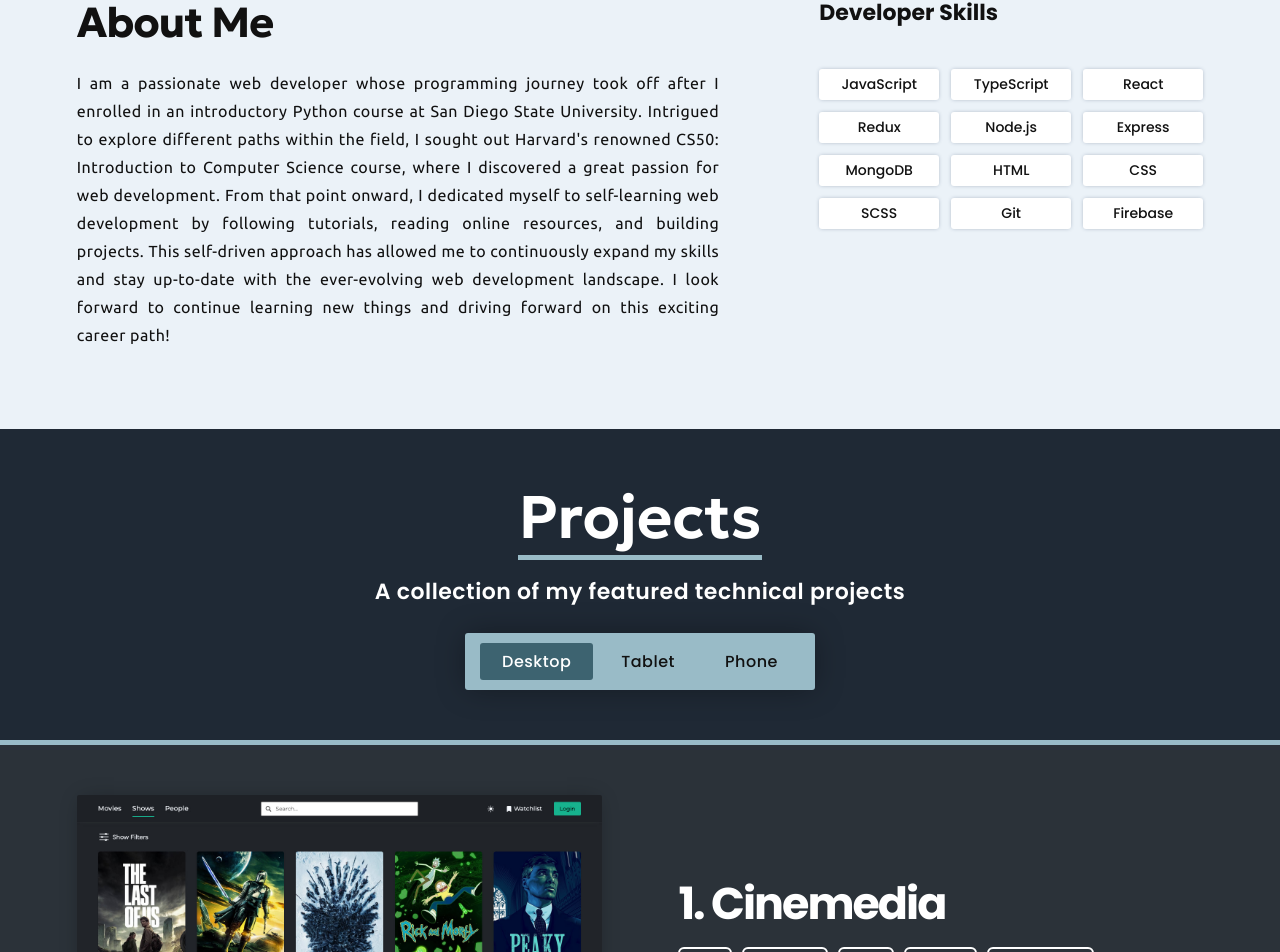
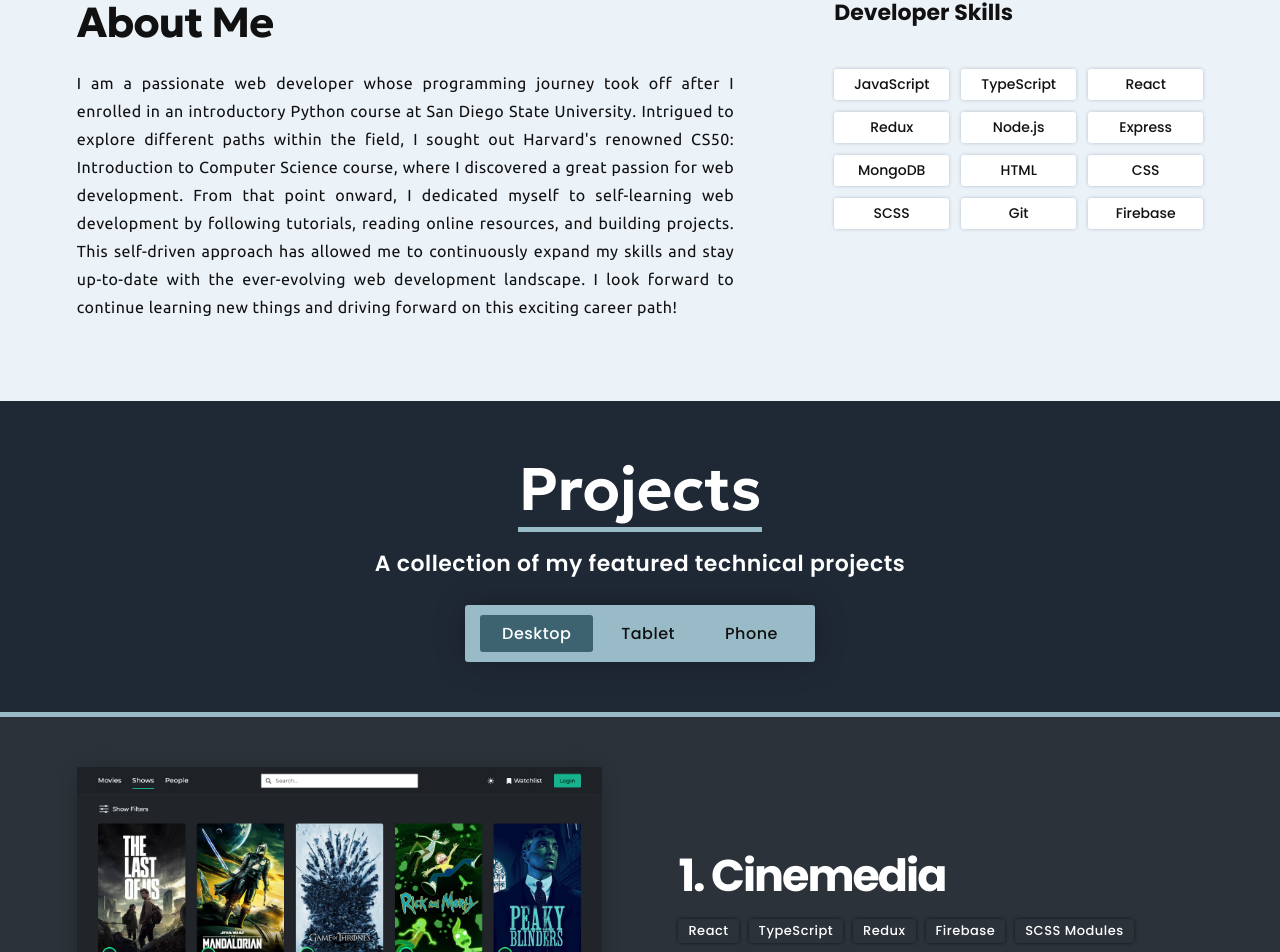
Before and after one commit to mehdi-sajedi/Portfolio, a React (Vite) app: page / in a window 1280 px wide. Shown: the part 884-1836 px from the top of the page. Built offline with nearby package versions, Linux system fonts and the light colour scheme.

Commit message:
Restyled tech list items in project section

```diff
--- a/src/components/About.module.scss
+++ b/src/components/About.module.scss
@@ -73,8 +73,8 @@
         li {
           box-shadow: 0 0 4px -1px rgba(33, 56, 84, 0.42);
           border-radius: 3px;
-          padding: 5px;
-          min-width: 120px;
+          padding: 5px 0;
+          min-width: 115px;
           background-color: var(--white);
         }
       }
--- a/src/components/Project.jsx
+++ b/src/components/Project.jsx
@@ -33,6 +33,7 @@ const Project = ({
         {screenSizes.map(([imagePath, screen]) => {
           return (
             <a
+              key={screen}
               href={website}
               target='_blank'
               className={` ${styles.imageLink} ${
--- a/src/components/Project.module.scss
+++ b/src/components/Project.module.scss
@@ -22,7 +22,7 @@ $project-colors: $project1, $project2, $project3, $project4, $project5,
     }
 
     &:nth-child(#{$i}) .info .tech li {
-      border: 2px solid set-text-color($clr);
+      box-shadow: 0 0 4px -1px darken(rgba($clr, 1), 42%);
     }
 
     &:nth-child(#{$i}) .info .links a {
@@ -124,13 +124,13 @@ $project-colors: $project1, $project2, $project3, $project4, $project5,
         display: flex;
         flex-wrap: wrap;
         gap: 10px;
-        font-size: 12px;
-        font-weight: 600;
+        font-size: 13px;
+        font-weight: 500;
         margin-bottom: 20px;
 
         li {
-          padding: 1px 6px;
-          border-radius: 6px;
+          border-radius: 4px;
+          padding: 2px 10px;
         }
       }
 
```
